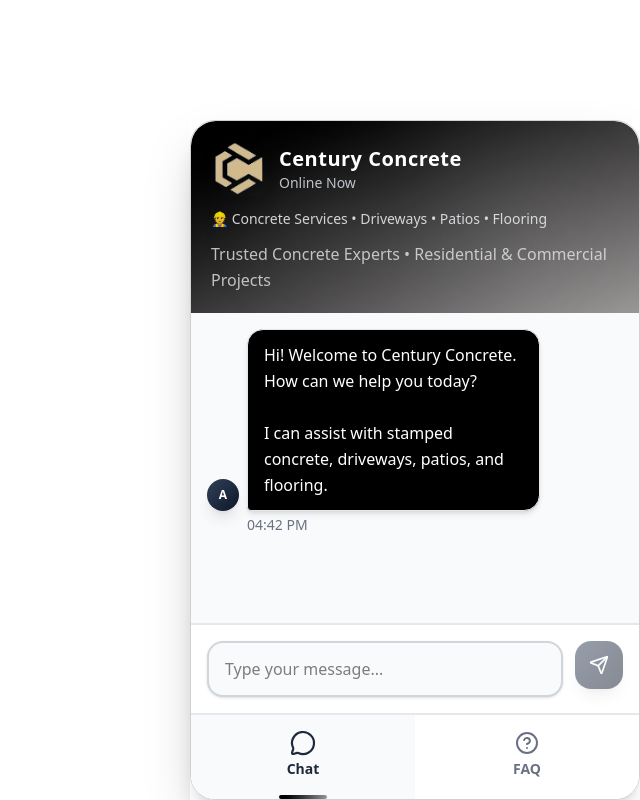
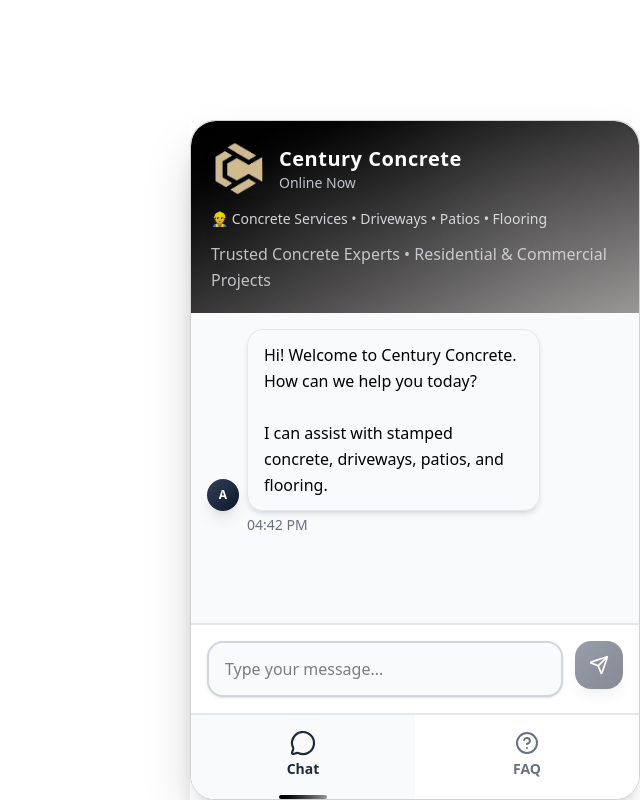
Before and after one commit to alihassanml/Century-Concrete-Chatbot, a React (Vite) app: page / in a window 1280 px wide. Shown: the whole page, without its empty margins (640-1280 px from the left). Built offline with nearby package versions, Linux system fonts and the light colour scheme.

Commit message:
first commit

```diff
--- a/src/components/Chatbot.tsx
+++ b/src/components/Chatbot.tsx
@@ -405,17 +405,17 @@ const Chatbot = () => {
                       <div className={`max-w-[85%] sm:max-w-[80%]`}>
                         <div className={`flex items-end space-x-2 ${msg.type === 'user' ? 'flex-row-reverse space-x-reverse' : ''}`}>
                           <div className={`w-7 h-7 sm:w-8 sm:h-8 rounded-full flex items-center justify-center shadow-lg flex-shrink-0 ${msg.type === 'user'
-                            ? 'bg-gradient-to-br from-gray-700 to-gray-800'
+                            ? 'bg-gradient-to-br from-gray-700 to-gray-700'
                             : 'bg-gradient-to-br from-slate-700 to-slate-900'
                             }`}>
                             <span className="text-white text-xs font-bold">
                               {msg.type === 'user' ? 'U' : 'A'}
                             </span>
                           </div>
-                          <div className={`px-3 sm:px-4 py-2 sm:py-3 rounded-2xl shadow-md ${msg.type === 'user'
-                            ? 'bg-gradient-to-br from-[#F2C14E] to-[#F2C14E] text-[#000000]'
-                            : 'bg-[#000000] text-[white] rounded-bl-sm border border-gray-200'
-                            }`}>
+                          <div className={`px-3 sm:px-4 py-2 sm:py-3 rounded-2xl shadow-md border border-gray-200
+  ${msg.type === 'user' ? 'bg-white text-black' : 'bg-natural-200 text-black'}
+`}>
+
                             <div
                               className="text-sm sm:text-base leading-relaxed"
                               dangerouslySetInnerHTML={{ __html: parseMarkdown(msg.text) }}
```
